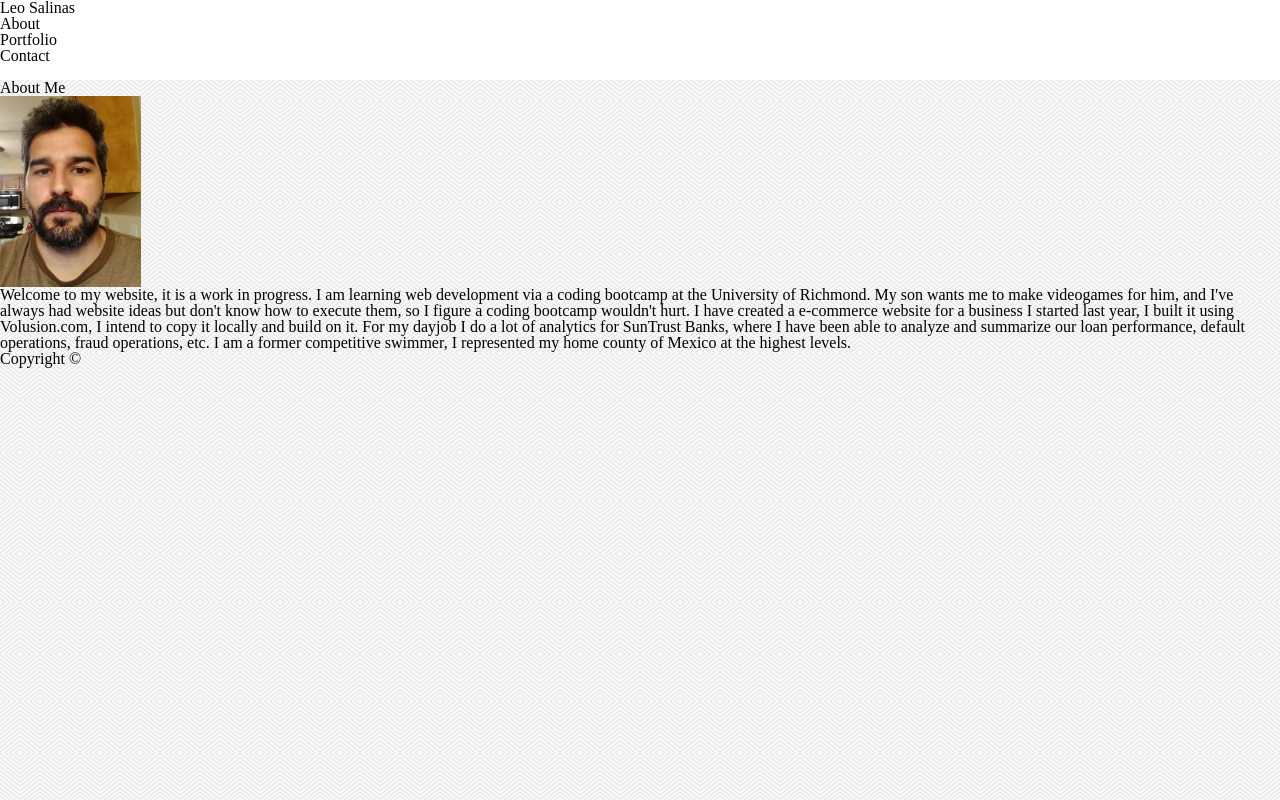
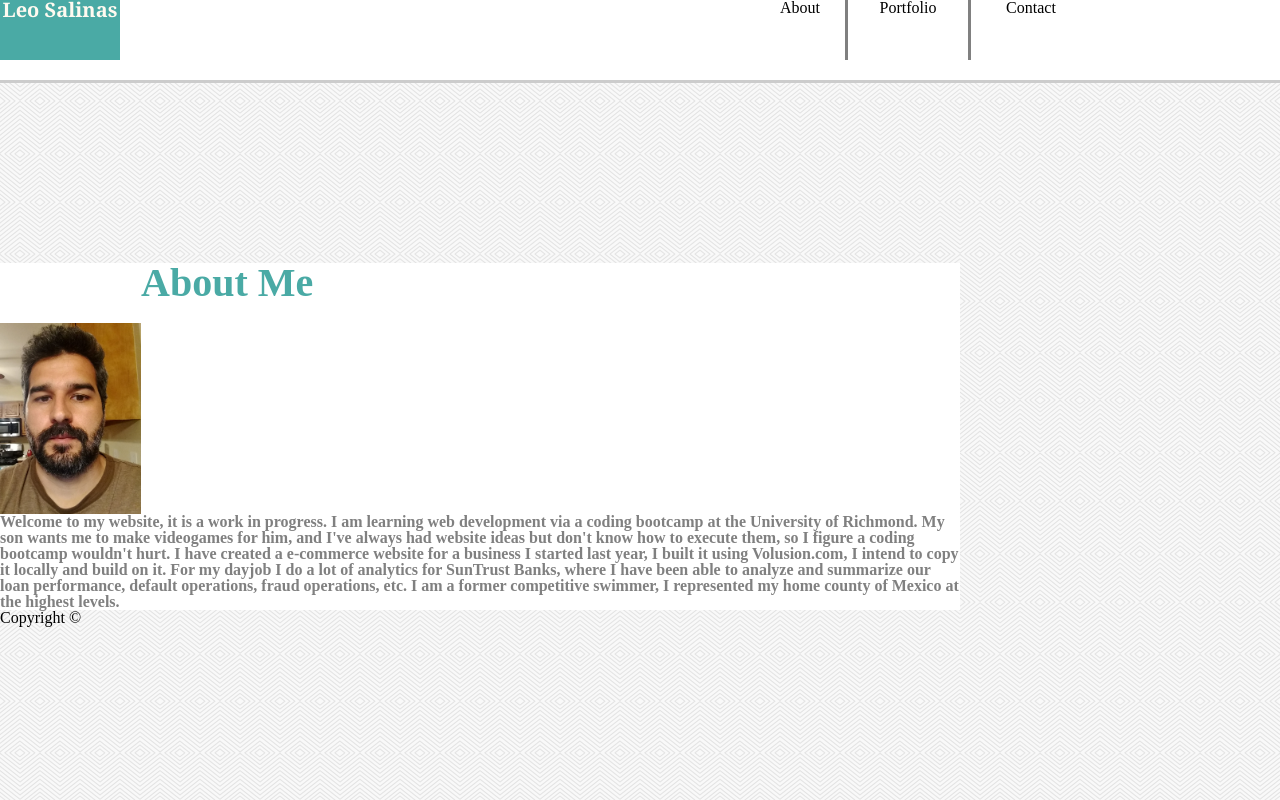
Before and after one commit to salinasleo/Basic-Portfolio, a plain HTML site: page index.html in a window 1280 px wide. Drawn offline with Linux system fonts and the light colour scheme.

Commit message:
2nd update

```diff
--- a/assets/css/style.css
+++ b/assets/css/style.css
@@ -2,4 +2,74 @@
 { background-color:white;
     height: 80px;
     width: 100%;
+    float: left;
+    border-bottom-color: #cccccc;
+    border-bottom-style: solid;
+    border-bottom-width: medium;
    }
+
+.myname
+{
+    background-color:#4aaaa5;
+    width:120px;
+    float: left;
+    text-align: center;
+    height: 60px;
+    font-family: Georgia, 'Times New Roman', Times, serif;
+    font-size: 20px;
+    font-weight: bolder;
+    color: floralwhite;
+}
+
+.p1
+{
+    width:700px;
+    margin-left: 580x;
+    float: left;
+    text-align: right;
+    padding-right: 25px;
+    height: 60px;
+}
+
+.p
+{
+    width:120px;
+    float: left;
+    text-align: center;
+    height: 60px;
+    border-left-style: solid;
+    border-left-width: medium;
+    border-color:gray;
+}
+
+.about_me
+{
+    clear:both;
+    background-color:white;
+    color: #4aaaa5;
+    float: left;
+    width:960px;
+    margin-top: 180px;
+    font-size: 40px;
+    font-weight: bolder;
+}
+
+.profile_pic
+{
+    float: left;
+    margin-top: 60px;
+    border-top-style: solid;
+    border-top-color: gray;
+
+}
+.profile
+{
+    color: gray;
+    font-size: 16px;
+    float: left;
+
+}
+
+.footer{
+    clear: both;
+}
--- a/index.html
+++ b/index.html
@@ -11,16 +11,16 @@
 
 <section class="nav_bar">
     <div class="myname">Leo Salinas</div>
-    <div class="p">About</div>
+    <div class="p1">About</div>
     <div class="p">Portfolio</div>
     <div class="p">Contact</div>
 </section>
-
+<br>
 <body background="assets/images/whirlpool.png">
     <section class="about_me">
         About Me
         <div class="profile_pic"><img src="assets/images/default.jpg" height=191 width=141></div>
-        <div class="p">Welcome to my website, it is a work in progress. I am learning web development via a coding bootcamp at the
+        <div class="profile">Welcome to my website, it is a work in progress. I am learning web development via a coding bootcamp at the
             University of Richmond. My son wants me to make videogames for him, and I've always had website ideas but don't know how
             to execute them, so I figure a coding bootcamp wouldn't hurt. I have created a e-commerce website for a business I started last year,
             I built it using Volusion.com, I intend to copy it locally and build on it.
```
Also changed, not shown: contact.html (+47 -0 lines), portfolio.html (+42 -0 lines), assets/images/cropbasket.png, assets/images/crypto.jpg (added), assets/images/malokin sol.png (added), assets/images/malokin.png, assets/images/nahil.jpg (added).
